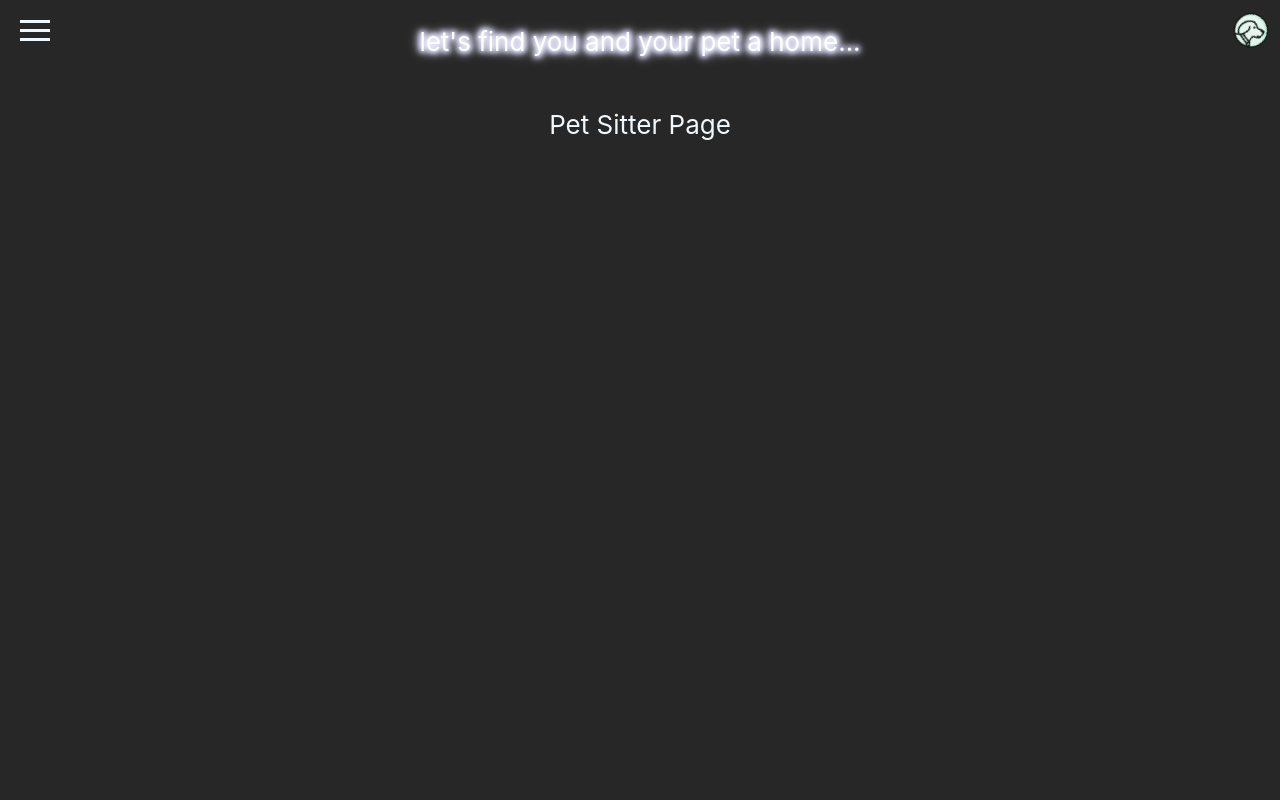
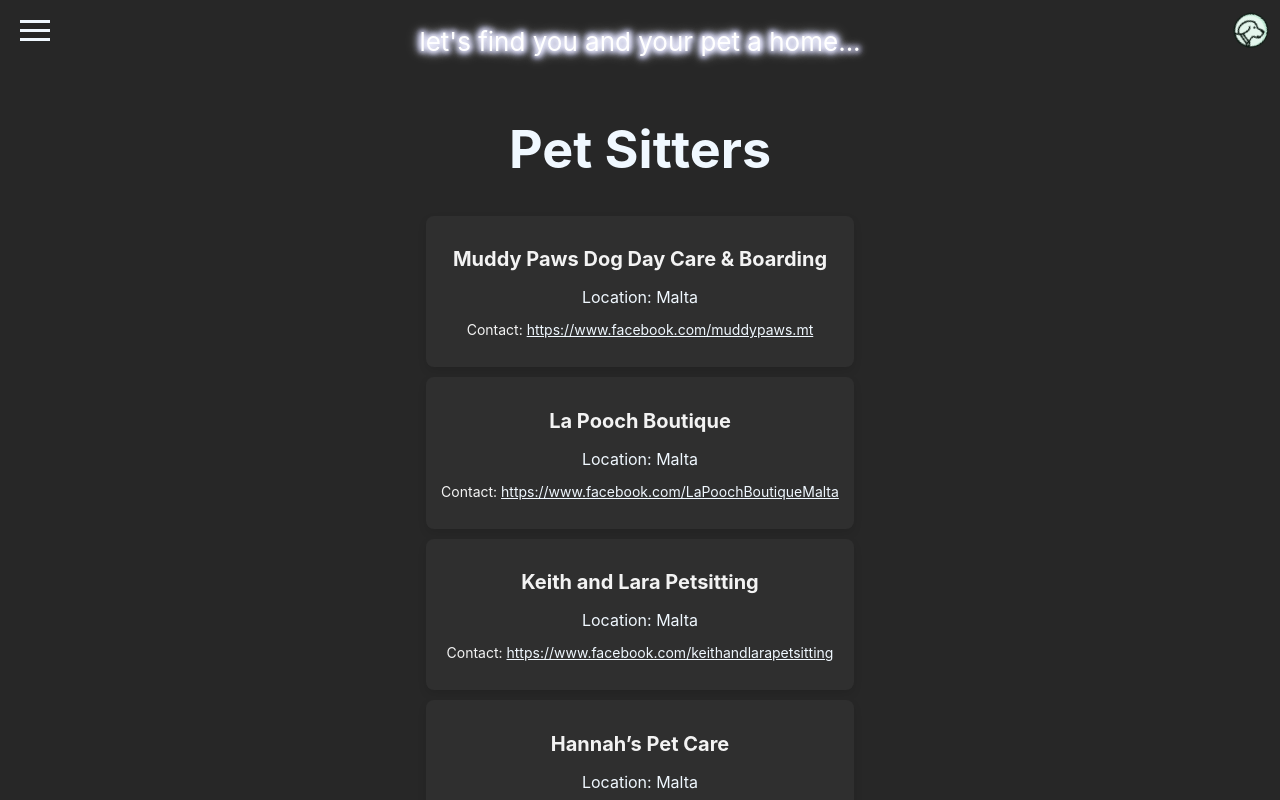
Before and after one commit to mikzerafa/petrealestate, a React (Create React App) app: page /Sitter in a window 1280 px wide. Built offline with nearby package versions, Linux system fonts and the light colour scheme.

Commit message:
added dots on map for location of beaches

```diff
--- a/src/App.tsx
+++ b/src/App.tsx
@@ -4,7 +4,7 @@ import petAdopt from './component/petAdopt';
 import petHome from './component/petHome';
 import petFood from './component/petFood';
 import petGroomer from './component/petGroomer';
-import petHygiene from './component/petHygiene';
+import petBeach from './component/petBeach';
 import petLost from './component/petLost';
 import petToys from './component/petRestaurant';
 import dogLogo from '../src/logo/doggo2.svg';
@@ -15,6 +15,7 @@ import burgerMenu from './component/generic/burgerMenu';
 import { BrowserRouter as Router, Route, Routes } from 'react-router-dom';
 import PetSitter from './component/petSitter';
 import PetHome from './component/petHome';
+import BeachPage from './component/petBeach';
 
 const HomeText = "let's find you and your pet a home";
 const LostPetText = "let's get your pet back home";
@@ -61,7 +62,7 @@ function App() {
             <Route path='/Adopt' element={<petAdopt.AdoptPage />} />
             <Route path='/Food' element={<petFood.get.FoodPage/>} />
             <Route path='/Groomer' element={<petGroomer.get.GroomerPage />} />
-            <Route path='/Hygiene' element={<petHygiene.get.HygienePage />} />
+            <Route path='/Beach' element={<BeachPage />} />
             <Route path='/Lost' element={<petLost.LostPage />} />
             <Route path='/Sitter' element={<PetSitter.get.SitterPage />} />
             <Route path='/Restaurants' element={<petToys.RestaurantList />} />
--- a/src/component/petAdopt.tsx
+++ b/src/component/petAdopt.tsx
@@ -138,7 +138,6 @@ const PetAdopt = () => {
           name="age"
           autoComplete="off"
           placeholder="Age"
-          value={newPet.age}
           onChange={handleChange}
         />
         <input
--- /dev/null
+++ b/src/component/petBeach.tsx
@@ -0,0 +1,49 @@
+import React, { useEffect } from 'react';
+import maltaOutline from '../logo/maltaOutline.png';
+import '../css/BeachPage.css';
+
+interface DotPosition {
+  x: number;
+  y: number;
+}
+
+
+
+const BeachPage = () => {
+
+  useEffect(() => {
+    // Function to add dots
+    const addDots = () => {
+      // Example positions for the red dots (x, y are percentages relative to the image container)
+      const dotPositions: DotPosition[] = [
+        { x: 51, y: 44 },//Imgiebah Bay // Dot 1 at 20% from left, 30% from top
+        { x: 69, y: 53 },//Bahar Ic Caghaq // Dot 2 at 50% from left, 50% from top
+        { x: 6, y: 17 } //Dwejra // Dot 3 at 70% from left, 10% from top
+      ];
+
+      const imageContainer = document.querySelector('.BeachPageDiv') as HTMLElement;
+
+      dotPositions.forEach(position => {
+        const dot = document.createElement('div');
+        dot.classList.add('dot');
+
+        // Set the dot's position relative to the image container
+        dot.style.left = `${position.x}%`;
+        dot.style.top = `${position.y}%`;
+
+        imageContainer.appendChild(dot);
+      });
+    };
+
+    // Call the function after the component has been mounted
+    addDots();
+  }, []); // Empty dependency array to ensure it runs once after mounting
+
+  return (
+    <div className='BeachPageDiv' style={{ position: 'relative' }}>
+      <img src={maltaOutline} alt="Malta Outline" />
+    </div>
+  );
+}
+
+export default BeachPage;
--- a/src/component/petGroomer.tsx
+++ b/src/component/petGroomer.tsx
@@ -26,7 +26,7 @@ const get = {
     GroomerPage : () => {
       return (
         <div className="container">
-          <h1 className="title">Pet-Friendly Restaurants in Malta</h1>
+          <h1 className="title">Find a groomer for your pooch</h1>
           <ul className="list">
             {petGroomersMalta.map((groomer, index) => (
               <li key={index} className="item">
--- a/src/component/petHygiene.tsx
+++ /dev/null
@@ -1,13 +0,0 @@
-const get = {
-    HygienePage : () => {
-        return (
-            <div className='HygienePageDiv'>
-              <p> Hygiene Page</p>
-            </div>
-          )
-    }
-}
-
-export default {
-    get
-}
--- a/src/component/petSite/petHeader.tsx
+++ b/src/component/petSite/petHeader.tsx
@@ -7,7 +7,7 @@ const links = [
     "/Adopt",
     "/Food",
     "/Groomer",
-    "/Hygiene",
+    "/Beach",
     "/Lost",
     "/Sitter",
     "/Restaurants"
--- a/src/component/petSitter.tsx
+++ b/src/component/petSitter.tsx
@@ -1,10 +1,50 @@
+
+import '../css/RestaurantList.css';
+
+type PetSitter = {
+  name: string;
+  location: string;
+  contact: string;
+};
+
+const petSitters: PetSitter[] = [
+  {
+    name: "Muddy Paws Dog Day Care & Boarding",
+    location: "Malta",
+    contact: "https://www.facebook.com/muddypaws.mt"
+  },
+  {
+    name: "La Pooch Boutique",
+    location: "Malta",
+    contact: "https://www.facebook.com/LaPoochBoutiqueMalta"
+  },
+  {
+    name: "Keith and Lara Petsitting",
+    location: "Malta",
+    contact: "https://www.facebook.com/keithandlarapetsitting"
+  },
+  {
+    name: "Hannah’s Pet Care",
+    location: "Malta",
+    contact: "https://www.facebook.com/HannahsPetCareMalta"
+  }
+];
+
+
 const get = {
     SitterPage : () => {
-        return (
-            <div className='SitterPageDiv'>
-              <p> Pet Sitter Page</p>
-            </div>
-          )
+        return   <div className="container">
+        <h1 className="title">Pet Sitters</h1>
+        <ul className="list">
+          {petSitters.map((sitter, index) => (
+            <li key={index} className="item">
+              <h2 className="name">{sitter.name}</h2>
+              <p className="location">Location: {sitter.location}</p>
+              <p className="description">Contact: <a href={sitter.contact}>{sitter.contact}</a></p>
+            </li>
+          ))}
+        </ul>
+      </div>
     }
 }
 
--- /dev/null
+++ b/src/css/BeachPage.css
@@ -0,0 +1,35 @@
+.BeachPageDiv {
+    position: relative;
+    display: inline-block;
+  }
+
+  .image {
+    width: 100%; /* Adjust the size as needed */
+  }
+
+  .dot {
+    width: 10px; /* Size of the red dot */
+    height: 10px;
+    background-color: red;
+    border-radius: 50%;
+    position: absolute;
+
+    /* Animation Properties */
+    animation: pulse 2s infinite;
+  }
+
+  /* Keyframes for the pulsing (growing and glowing) effect */
+  @keyframes pulse {
+    0% {
+      transform: scale(1);
+      box-shadow: 0 0 5px rgba(255, 0, 0, 0.5);
+    }
+    50% {
+      transform: scale(1.5);
+      box-shadow: 0 0 20px rgba(255, 0, 0, 1);
+    }
+    100% {
+      transform: scale(1);
+      box-shadow: 0 0 5px rgba(255, 0, 0, 0.5);
+    }
+  }
--- a/src/css/LostPet.css
+++ b/src/css/LostPet.css
@@ -13,7 +13,7 @@
     border-radius:  4px;
     padding: 10px;
     margin: 15px;
-    background-color: #003366;
+    background-color: #2F2F2F;
     box-shadow: 0 4px 8px rgba(0,0,0,0.1);
 
 }
@@ -24,6 +24,7 @@
     max-height: 300px;
     object-fit: cover; /* Ensures the image doesn't stretch */
     border-radius: 4px;
+    border: 1px solid #ccc;
 }
 
 .pet-card > h2, .pet-card > p {
--- a/src/css/RestaurantList.css
+++ b/src/css/RestaurantList.css
@@ -1,3 +1,7 @@
+a{
+    color: aliceblue;
+}
+
 v.container {
     padding: 20px;
     font-family: Arial, sans-serif;
```
Also changed, not shown: src/logo/maltaOutline.png (added).
